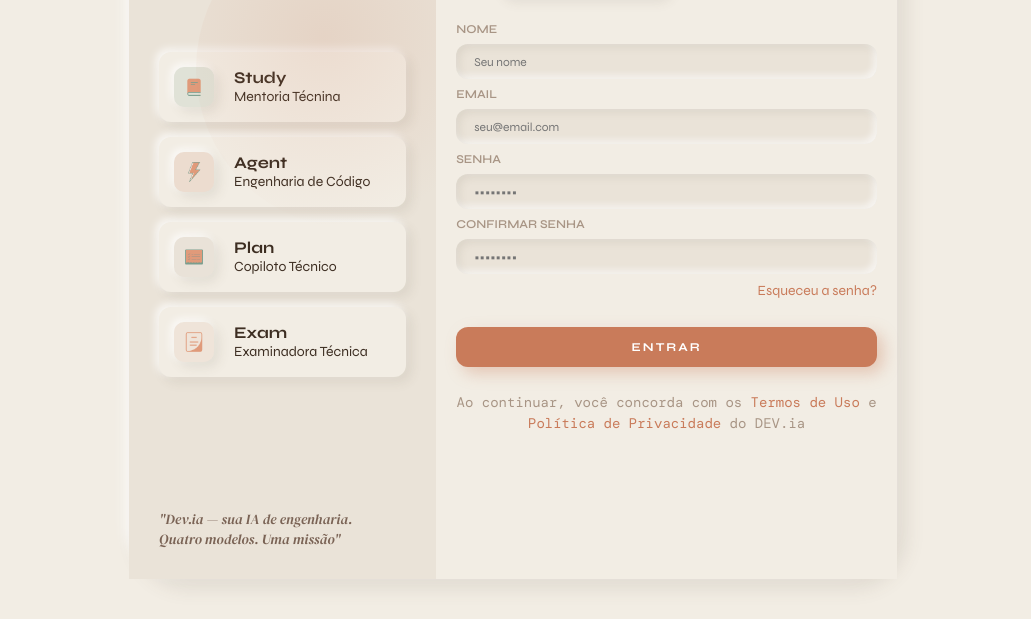
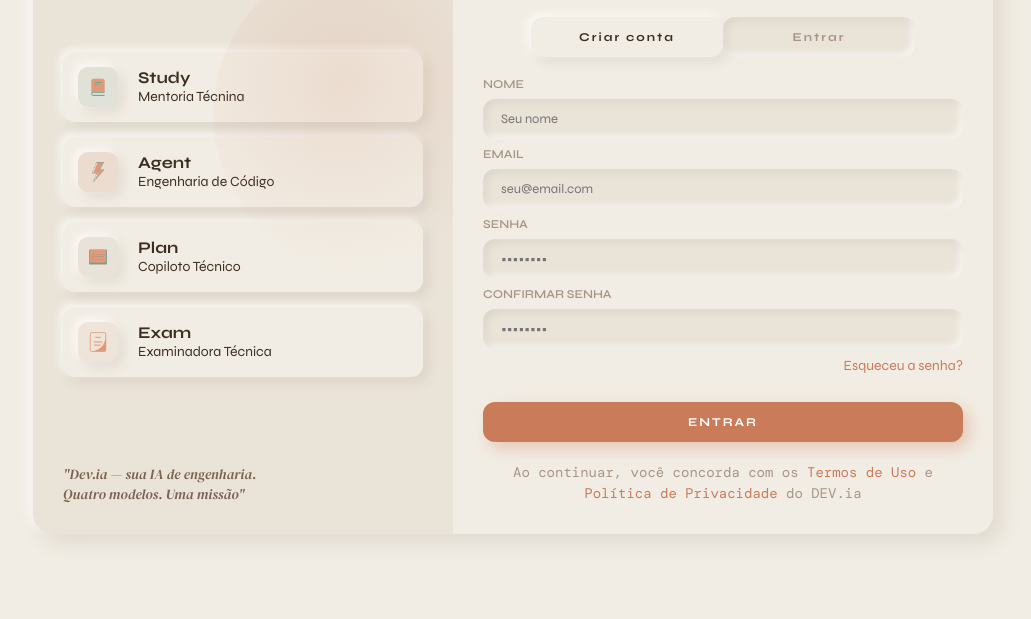
Before and after one commit to marialuizakoerich/devia, a website built with Vite: page frontend/index.html in a window 1280 px wide. Shown: the part 181-800 px from the top of the page, without its empty margins (127-1158 px from the left). Built offline with nearby package versions, Linux system fonts and the light colour scheme; a web font is replaced by a local one.

Commit message:
style: update scss styles

```diff
--- a/frontend/src/styles/login.scss
+++ b/frontend/src/styles/login.scss
@@ -7,13 +7,13 @@
 
 .input-form {
   width: 100%;
-  padding: 14px 18px;
+  padding: 20px 18px;
   border-radius: var(--radius-sm);
   border: none;
   background: var(--cream-dark);
   box-shadow: var(--shadow-in);
   font-family: var(--font-label);
-  font-size: 12px;
+  font-size: 13px;
   color: var(--text);
   outline: none;
   input:hover {
@@ -172,23 +172,27 @@
 
 main {
   display: flex;
-  width: 60%;
-  height: 90%;
-  margin: 24px;
+  width: 100%;
+  max-width: 960px;
+  min-height: 580px;
   border-radius: var(--radius);
   box-shadow: var(--shadow-md);
+  overflow: hidden;
+  position: relative;
+  z-index: 1;
+  margin: 24px;
 
   & .esquerda {
+    width: 420px;
+    min-width: 420px;
     background: var(--cream-dark);
-    height: 100%;
-    width: 40%;
-    position: relative;
-    overflow: hidden;
     padding: 30px;
     display: flex;
     flex-direction: column;
-    gap: 80px;
     justify-content: space-between;
+    position: relative;
+    overflow: hidden;
+
     & .container-titulo-esquerda {
       display: flex;
       flex-direction: row;
@@ -301,13 +305,12 @@
     right: -80px;
   }
   & .direita {
-    height: 100%;
     flex: 1;
     background: var(--cream);
-    padding: 20px;
+    padding: 30px;
     display: flex;
     flex-direction: column;
-    gap: 5px;
+    justify-content: center;
 
     & .container-titulo-direita {
       display: flex;
@@ -318,7 +321,7 @@
 
       h1 {
         font-family: var(--font-titulo);
-        font-size: 25px;
+        font-size: 32px;
         color: var(--text);
 
         span {
--- a/frontend/src/styles/main.scss
+++ b/frontend/src/styles/main.scss
@@ -29,7 +29,7 @@
   --font-label: 'Syne', sans-serif;
   --font-body: 'DM Mono', monospace;
   /* BORDAS */
-  --radius: 50px;
+  --radius: 20px;
   --radius-sm: 12px;
   --radius-xs: 8px;
 }
@@ -45,9 +45,11 @@
 }
 
 body {
+  background: var(--cream);
+  height: 100vh;
   width: 100%;
-  height: 100vh;
-  background: var(--cream);
+  overflow: hidden;
+  position: relative;
   display: flex;
   justify-content: center;
   align-items: center;
```
